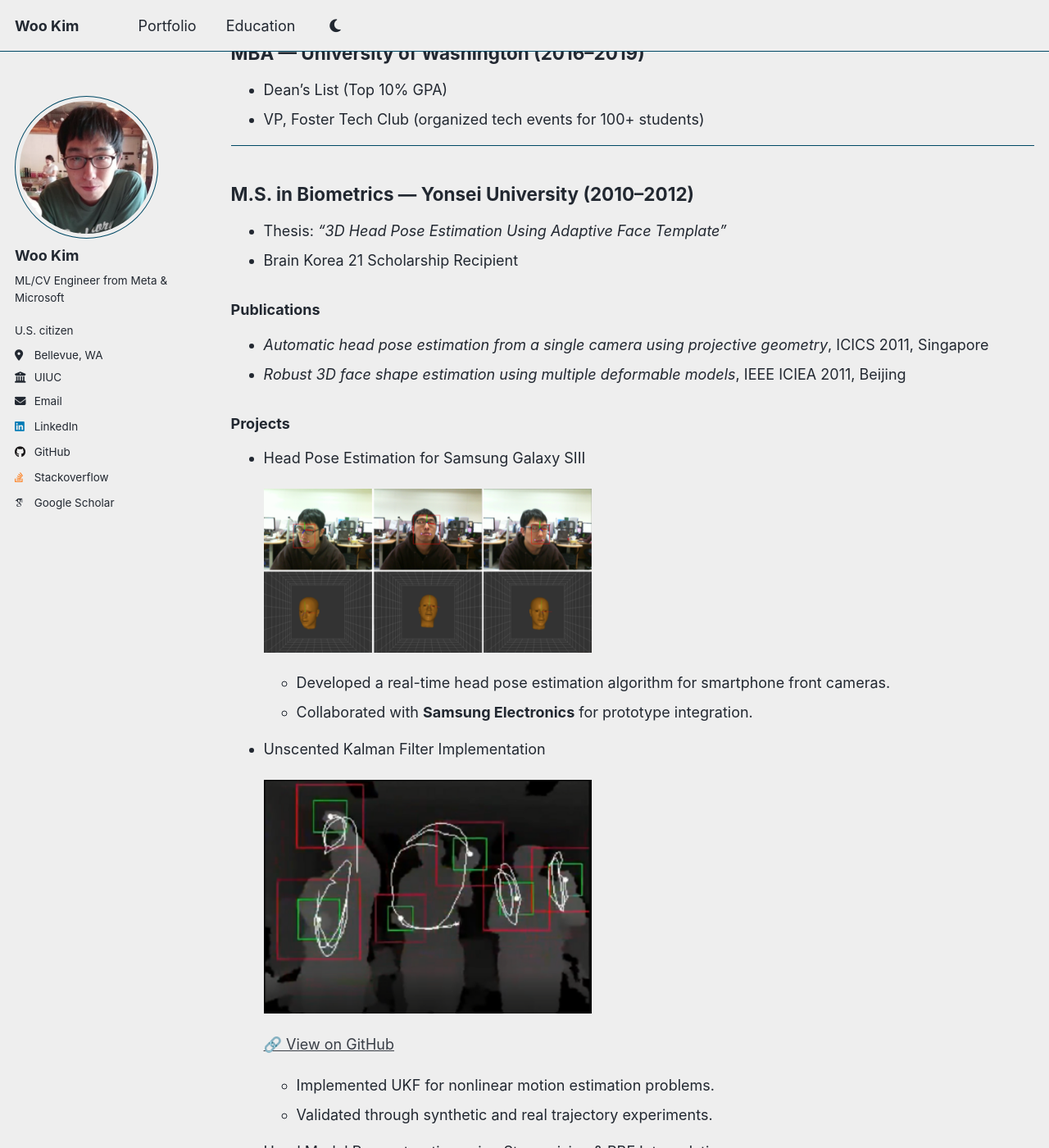
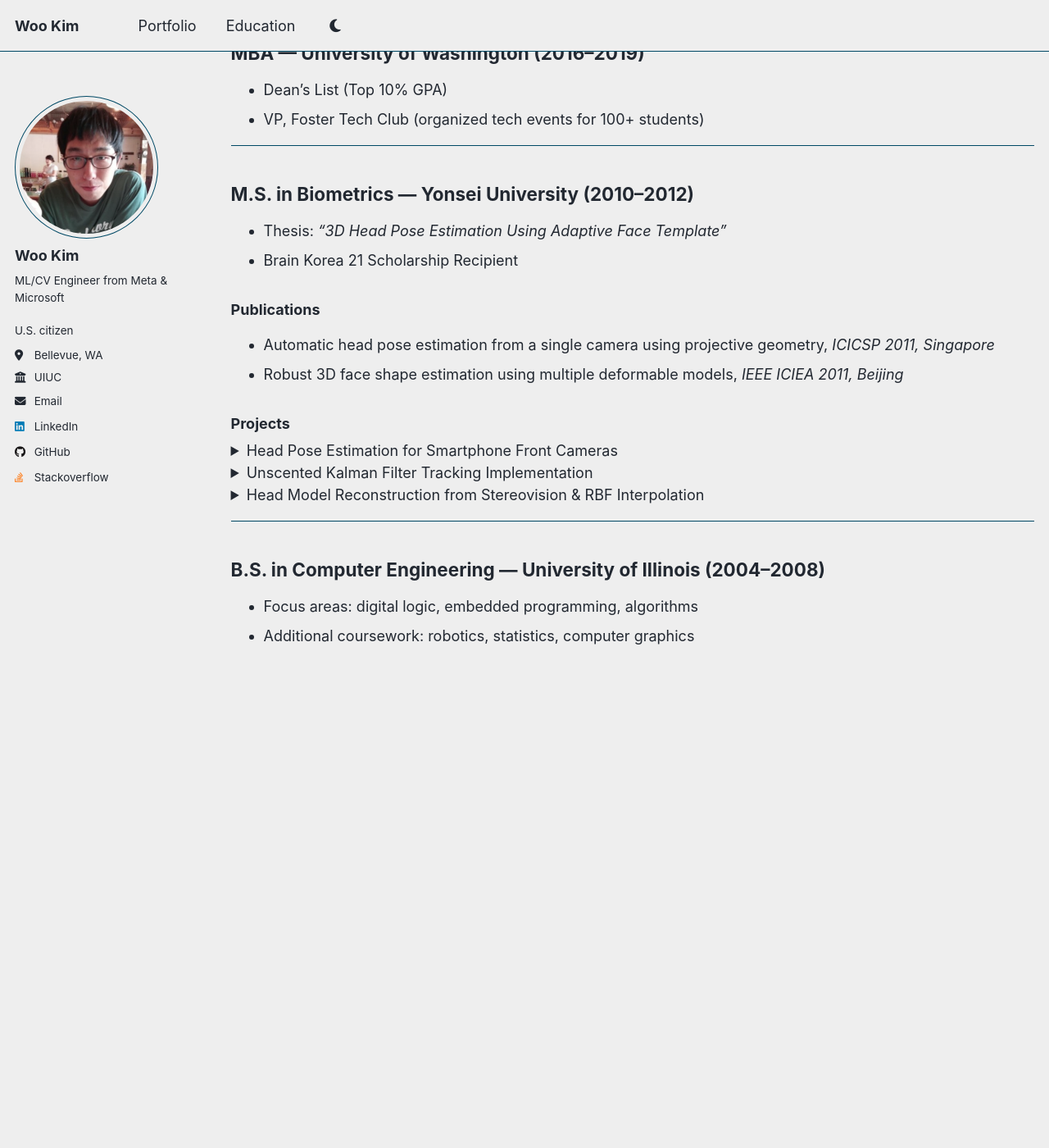
Before and after one commit to Efreeto/efreeto.github.io, a Jekyll site: the page built from _pages/education.md, in a window 1280 px wide and 1400 px high, scrolled down 329 px. Shown: the whole window at 82% size. Built offline with Jekyll 4.4.1, drawn with Linux system fonts in a browser that asks for light colours; some web fonts are replaced; after the commit the page ends 1334 px from its top, so only the background shows below that; some of the changed text lies outside the part shown.

Commit message:
style: justify & touch up education

```diff
--- a/_config.yml
+++ b/_config.yml
@@ -35,7 +35,7 @@ author:
   # Academic websites
   academia         : # URL
   arxiv            : # URL - Update with the correct link to your profile
-  googlescholar    : "https://scholar.google.com/citations?user=q_yLoHMAAAAJ"
+  googlescholar    : # "https://scholar.google.com/citations?user=q_yLoHMAAAAJ"
   inspire-hep      : # URL
   impactstory      : # URL
   orcid            : # "https://orcid.org/yourorcidurl"
--- a/_pages/education.md
+++ b/_pages/education.md
@@ -28,36 +28,51 @@ author_profile: true
 - Brain Korea 21 Scholarship Recipient
 
 ### Publications
-- *Automatic head pose estimation from a single camera using projective geometry*, ICICS 2011, Singapore
-- *Robust 3D face shape estimation using multiple deformable models*, IEEE ICIEA 2011, Beijing
+
+- Automatic head pose estimation from a single camera using projective geometry, *ICICSP 2011, Singapore*
+- Robust 3D face shape estimation using multiple deformable models, *IEEE ICIEA 2011, Beijing*
 
 ### Projects
 
-- Head Pose Estimation for Samsung Galaxy SIII
+<details>
+  <summary>Head Pose Estimation for Smartphone Front Cameras</summary>
+  <p>
+   &nbsp;&nbsp; <img src="/images/head pose estimation with virtual head.png" width="300">
+  </p>
+  <p>
+   &nbsp;&nbsp; Designed a novel real-time head pose estimation algorithm optimized for the Samsung Galaxy SIII.
+  </p>
+</details>
 
-  <img src="/images/head pose estimation with virtual head.png" width="400">
+<details>
+  <summary>Unscented Kalman Filter Tracking Implementation</summary>
+  <p>
+   &nbsp;&nbsp; <img src="/images/ukf.png" width="300">
+  </p>
+  <p>
+   &nbsp;&nbsp; <a href="https://github.com/Efreeto/UKF">🔗 GitHub: UKF</a>
+  </p>
+  <p>
+   &nbsp;&nbsp; Developed a C++/OpenCV UKF module derived from original paper and MATLAB prototypes.
+  </p>
+</details>
 
-  - Developed a real-time head pose estimation algorithm for smartphone front cameras.
-  - Collaborated with **Samsung Electronics** for prototype integration.
-
-- Unscented Kalman Filter Implementation
-
-  <img src="/images/ukf.png" width="400">
-
-  [🔗 View on GitHub](https://github.com/Efreeto/UKF)
-
-  - Implemented UKF for nonlinear motion estimation problems.
-  - Validated through synthetic and real trajectory experiments.
-
-- Head Model Reconstruction using Stereovision & RBF Interpolation
-
-  <img src="/images/rbf head.png" width="400">
-
-  [🔗 View on GitHub](https://github.com/Efreeto/FaceMorph)
-
-  - Built a 3D head model reconstruction pipeline using stereovision.
-  - Used radial basis functions to improve interpolation quality.
+<details>
+  <summary>Head Model Reconstruction from Stereovision & RBF Interpolation</summary>
+  <p>
+   &nbsp;&nbsp; <img src="/images/rbf head.png" width="300">
+  </p>
+  <p>
+   &nbsp;&nbsp; <a href="https://github.com/Efreeto/FaceMorph">🔗 GitHub: FaceMorph</a>
+  </p>
+  <p>
+   &nbsp;&nbsp; Built a 3D head reconstruction pipeline using epipolar geometry and Radial Basis Function (RBF) interpolation.
+  </p>
+</details>
 
 ---
 
 ## B.S. in Computer Engineering — University of Illinois (2004–2008)
+
+- Focus areas: digital logic, embedded programming, algorithms
+- Additional coursework: robotics, statistics, computer graphics
--- a/_sass/layout/_page.scss
+++ b/_sass/layout/_page.scss
@@ -49,6 +49,8 @@
 }
 
 .page__content {
+
+  text-align: justify;
 
   h2 {
     padding-bottom: 0.5em;
```
Also changed, not shown: _portfolio/3-huawei.md (+1 -1 lines), _portfolio/4-microsoft.md (+3 -3 lines), _includes/cv-template.html (line endings or trailing spaces), 1 other file.
